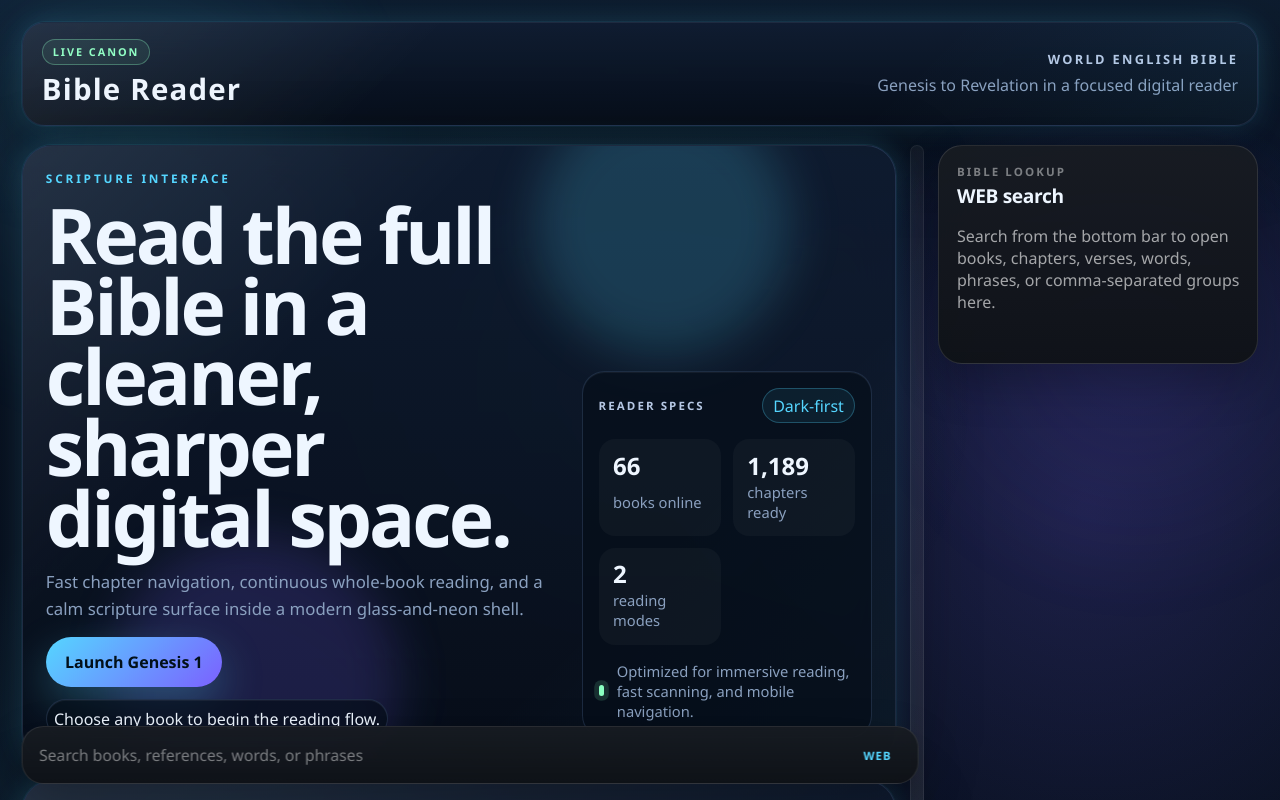
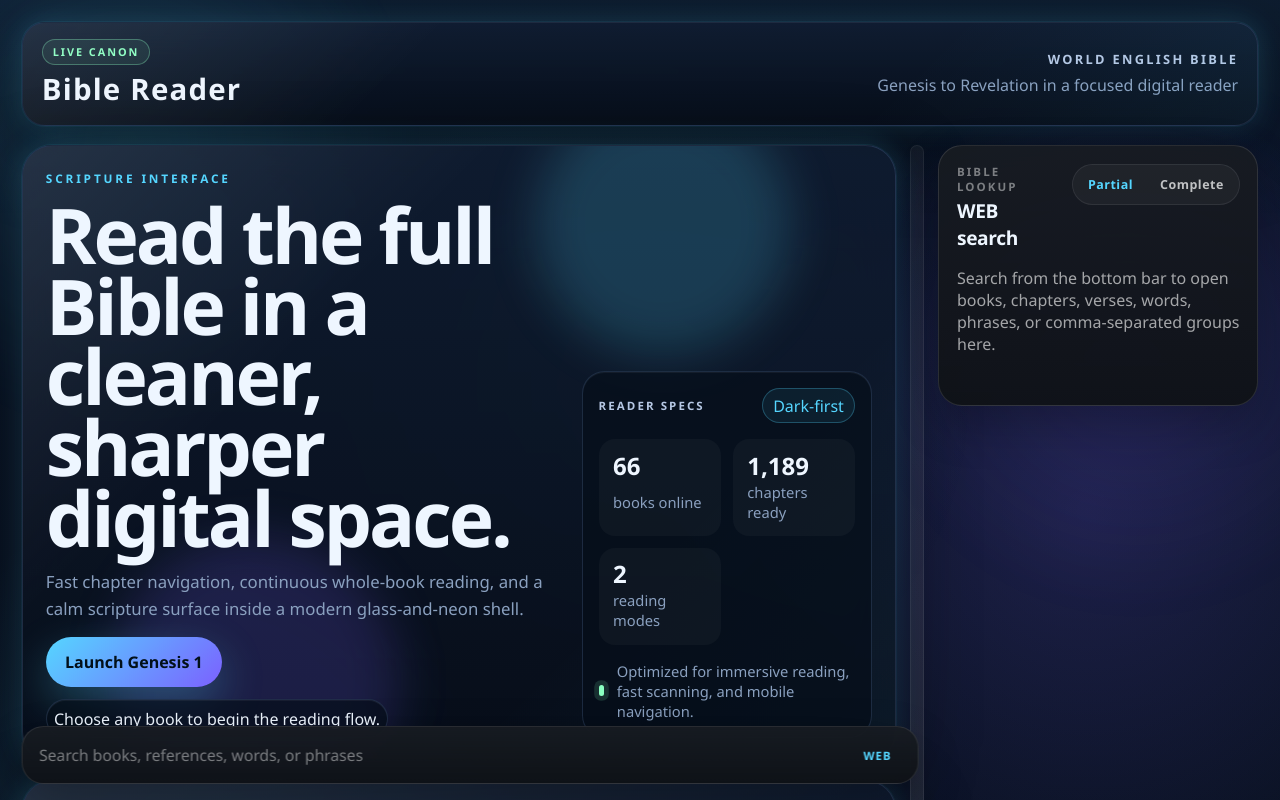
Before and after one commit to carldevhenderliter/BibleReader, a Next.js app: page / in a window 1280 px wide. Shown: the top 800 px of the page. Built offline with nearby package versions, Linux system fonts and the light colour scheme; no server answers.

Commit message:
Add search match mode toggle

```diff
--- a/app/components/BottomSearchBar.tsx
+++ b/app/components/BottomSearchBar.tsx
@@ -4,6 +4,7 @@ import { useEffect, useId, useRef } from "react";
 
 import { useLookup } from "@/app/components/LookupProvider";
 import { useReaderVersion } from "@/app/components/ReaderVersionProvider";
+import { SearchMatchModeToggle } from "@/app/components/SearchMatchModeToggle";
 import { SearchResultGroups } from "@/app/components/SearchResultGroups";
 import { getBibleVersionLabel } from "@/lib/bible/version";
 
@@ -15,11 +16,13 @@ export function BottomSearchBar() {
     isSplitViewActive,
     isOpen,
     isSearching,
+    matchMode,
     openSearch,
     query,
     queryParts,
     resultGroups,
     selectResult,
+    setMatchMode,
     setQuery
   } = useLookup();
   const inputId = useId();
@@ -62,13 +65,16 @@ export function BottomSearchBar() {
             id={trayId}
           >
             <div className="search-tray-header">
-              <div>
+              <div className="search-tray-header-main">
                 <p className="search-tray-kicker">Bible Search</p>
                 <h2 className="search-tray-title">{getBibleVersionLabel(version)} results</h2>
               </div>
-              <button className="search-close-button" onClick={closeSearch} type="button">
-                Close
-              </button>
+              <div className="search-tray-header-actions">
+                <SearchMatchModeToggle matchMode={matchMode} onChange={setMatchMode} />
+                <button className="search-close-button" onClick={closeSearch} type="button">
+                  Close
+                </button>
+              </div>
             </div>
             {!query.trim() ? (
               <p className="search-empty-copy">
--- a/app/components/LookupPane.tsx
+++ b/app/components/LookupPane.tsx
@@ -2,6 +2,7 @@
 
 import { useLookup } from "@/app/components/LookupProvider";
 import { useReaderVersion } from "@/app/components/ReaderVersionProvider";
+import { SearchMatchModeToggle } from "@/app/components/SearchMatchModeToggle";
 import { SearchResultGroups } from "@/app/components/SearchResultGroups";
 import { getBibleVersionLabel } from "@/lib/bible/version";
 
@@ -12,10 +13,12 @@ export function LookupPane() {
     isSplitViewActive,
     isOpen,
     isSearching,
+    matchMode,
     query,
     queryParts,
     resultGroups,
-    selectResult
+    selectResult,
+    setMatchMode
   } = useLookup();
   const { version } = useReaderVersion();
 
@@ -26,15 +29,18 @@ export function LookupPane() {
   return (
     <aside className="lookup-pane" aria-label="Lookup pane">
       <div className="lookup-pane-header">
-        <div>
+        <div className="lookup-pane-header-main">
           <p className="search-tray-kicker">Bible Lookup</p>
           <h2 className="search-tray-title">{getBibleVersionLabel(version)} search</h2>
         </div>
-        {query ? (
-          <button className="search-close-button" onClick={closeSearch} type="button">
-            Clear
-          </button>
-        ) : null}
+        <div className="lookup-pane-header-actions">
+          <SearchMatchModeToggle matchMode={matchMode} onChange={setMatchMode} />
+          {query ? (
+            <button className="search-close-button" onClick={closeSearch} type="button">
+              Clear
+            </button>
+          ) : null}
+        </div>
       </div>
       <div className="lookup-pane-body">
         {!isOpen || !query.trim() ? (
--- a/app/components/LookupProvider.tsx
+++ b/app/components/LookupProvider.tsx
@@ -12,15 +12,18 @@ import { usePathname, useRouter } from "next/navigation";
 
 import { useReaderVersion } from "@/app/components/ReaderVersionProvider";
 import { parseBibleSearchQueries, searchBibleGroups } from "@/lib/bible/search";
-import type { BibleSearchResultGroup } from "@/lib/bible/types";
+import type { BibleSearchResultGroup, SearchMatchMode } from "@/lib/bible/types";
 
 const SPLIT_VIEW_MEDIA_QUERY = "(min-width: 64rem)";
+const SEARCH_MATCH_MODE_STORAGE_KEY = "bible-reader.search-match-mode";
 
 type LookupContextValue = {
   query: string;
   queryParts: string[];
   setQuery: (value: string) => void;
   resultGroups: BibleSearchResultGroup[];
+  matchMode: SearchMatchMode;
+  setMatchMode: (value: SearchMatchMode) => void;
   isSplitViewActive: boolean;
   isOpen: boolean;
   isSearching: boolean;
@@ -54,16 +57,29 @@ function getSplitViewActive() {
   return getSplitViewMediaMatch() || getIsIpadDevice();
 }
 
+function normalizeSearchMatchMode(value: string | null): SearchMatchMode {
+  return value === "complete" ? "complete" : "partial";
+}
+
 export function LookupProvider({ children }: PropsWithChildren) {
   const router = useRouter();
   const pathname = usePathname();
   const { version } = useReaderVersion();
   const [query, setQuery] = useState("");
   const [resultGroups, setResultGroups] = useState<BibleSearchResultGroup[]>([]);
+  const [matchMode, setMatchMode] = useState<SearchMatchMode>("partial");
   const [isOpen, setIsOpen] = useState(false);
   const [isSearching, setIsSearching] = useState(false);
   const [isSplitViewActive, setIsSplitViewActive] = useState(() => getSplitViewActive());
   const queryParts = useMemo(() => parseBibleSearchQueries(query), [query]);
+
+  useEffect(() => {
+    setMatchMode(normalizeSearchMatchMode(window.localStorage.getItem(SEARCH_MATCH_MODE_STORAGE_KEY)));
+  }, []);
+
+  useEffect(() => {
+    window.localStorage.setItem(SEARCH_MATCH_MODE_STORAGE_KEY, matchMode);
+  }, [matchMode]);
 
   useEffect(() => {
     if (typeof window === "undefined" || typeof window.matchMedia !== "function") {
@@ -112,7 +128,7 @@ export function LookupProvider({ children }: PropsWithChildren) {
     setIsSearching(true);
     setResultGroups([]);
 
-    void searchBibleGroups(trimmedQuery, version).then((nextResults) => {
+    void searchBibleGroups(trimmedQuery, version, matchMode).then((nextResults) => {
       if (isCancelled) {
         return;
       }
@@ -124,7 +140,7 @@ export function LookupProvider({ children }: PropsWithChildren) {
     return () => {
       isCancelled = true;
     };
-  }, [isOpen, isSplitViewActive, query, version]);
+  }, [isOpen, isSplitViewActive, matchMode, query, version]);
 
   const value = useMemo<LookupContextValue>(
     () => ({
@@ -138,6 +154,8 @@ export function LookupProvider({ children }: PropsWithChildren) {
         }
       },
       resultGroups,
+      matchMode,
+      setMatchMode,
       isSplitViewActive,
       isOpen,
       isSearching,
@@ -173,7 +191,7 @@ export function LookupProvider({ children }: PropsWithChildren) {
         }
       }
     }),
-    [isOpen, isSearching, isSplitViewActive, query, queryParts, resultGroups, router]
+    [isOpen, isSearching, isSplitViewActive, matchMode, query, queryParts, resultGroups, router]
   );
 
   return <LookupContext.Provider value={value}>{children}</LookupContext.Provider>;
--- /dev/null
+++ b/app/components/SearchMatchModeToggle.tsx
@@ -0,0 +1,49 @@
+"use client";
+
+import type { SearchMatchMode } from "@/lib/bible/types";
+
+type SearchMatchModeToggleProps = {
+  matchMode: SearchMatchMode;
+  onChange: (value: SearchMatchMode) => void;
+};
+
+const SEARCH_MATCH_MODE_OPTIONS: Array<{
+  label: string;
+  value: SearchMatchMode;
+}> = [
+  {
+    label: "Partial",
+    value: "partial"
+  },
+  {
+    label: "Complete",
+    value: "complete"
+  }
+];
+
+export function SearchMatchModeToggle({
+  matchMode,
+  onChange
+}: SearchMatchModeToggleProps) {
+  return (
+    <div
+      aria-label="Search match mode"
+      className="search-match-mode-toggle"
+      role="group"
+    >
+      {SEARCH_MATCH_MODE_OPTIONS.map((option) => (
+        <button
+          aria-pressed={matchMode === option.value}
+          className={`search-match-mode-option${
+            matchMode === option.value ? " search-match-mode-option-active" : ""
+          }`}
+          key={option.value}
+          onClick={() => onChange(option.value)}
+          type="button"
+        >
+          {option.label}
+        </button>
+      ))}
+    </div>
+  );
+}
--- a/app/globals.css
+++ b/app/globals.css
@@ -1293,6 +1293,49 @@ select {
   margin-bottom: 1rem;
 }
 
+.search-tray-header-main,
+.lookup-pane-header-main {
+  min-width: 0;
+}
+
+.search-tray-header-actions,
+.lookup-pane-header-actions {
+  display: flex;
+  align-items: center;
+  justify-content: flex-end;
+  flex-wrap: wrap;
+  gap: 0.65rem;
+}
+
+.search-match-mode-toggle {
+  display: inline-flex;
+  align-items: center;
+  gap: 0.25rem;
+  padding: 0.22rem;
+  border: 1px solid rgba(255, 255, 255, 0.08);
+  border-radius: 999px;
+  background: rgba(255, 255, 255, 0.04);
+}
+
+.search-match-mode-option {
+  min-height: 2rem;
+  padding: 0.35rem 0.72rem;
+  border: 0;
+  border-radius: 999px;
+  background: transparent;
+  color: rgba(255, 255, 255, 0.72);
+  font-size: 0.78rem;
+  font-weight: 700;
+  letter-spacing: 0.04em;
+  cursor: pointer;
+}
+
+.search-match-mode-option-active {
+  background: rgba(var(--reader-accent-rgb), 0.18);
+  color: var(--reader-accent);
+  box-shadow: inset 0 0 0 1px rgba(var(--reader-accent-rgb), 0.2);
+}
+
 .search-tray-kicker,
 .search-tray-title,
 .search-result-description,
@@ -1994,6 +2037,15 @@ select {
     display: grid;
     grid-template-columns: 1fr;
   }
+
+  .search-tray-header {
+    align-items: stretch;
+    flex-direction: column;
+  }
+
+  .search-tray-header-actions {
+    justify-content: space-between;
+  }
 }
 
 @media (prefers-reduced-motion: reduce) {
--- a/lib/bible/search.ts
+++ b/lib/bible/search.ts
@@ -4,7 +4,8 @@ import type {
   BibleSearchResultGroup,
   BibleSearchVerseEntry,
   BookMeta,
-  BundledBibleVersion
+  BundledBibleVersion,
+  SearchMatchMode
 } from "@/lib/bible/types";
 import { getChapterHref } from "@/lib/bible/utils";
 
@@ -246,9 +247,22 @@ function dedupeSearchResults(results: BibleSearchResult[]) {
   });
 }
 
+function matchesVerseText(
+  normalizedVerseText: string,
+  normalizedQuery: string,
+  matchMode: SearchMatchMode
+) {
+  if (matchMode === "partial") {
+    return normalizedVerseText.includes(normalizedQuery);
+  }
+
+  return ` ${normalizedVerseText} `.includes(` ${normalizedQuery} `);
+}
+
 async function searchSingleBibleQuery(
   rawQuery: string,
-  version: BundledBibleVersion = DEFAULT_BIBLE_VERSION
+  version: BundledBibleVersion = DEFAULT_BIBLE_VERSION,
+  matchMode: SearchMatchMode = "partial"
 ): Promise<BibleSearchResult[]> {
   const query = normalizeValue(rawQuery);
   const normalizedBookQuery = normalizeBookValue(query);
@@ -377,7 +391,7 @@ async function searchSingleBibleQuery(
 
   const verseIndex = await loadVerseIndex(version);
   const verseResults = verseIndex
-    .filter((entry) => entry.normalizedText.includes(normalizedVerseQuery))
+    .filter((entry) => matchesVerseText(entry.normalizedText, normalizedVerseQuery, matchMode))
     .slice(0, MAX_VERSE_RESULTS)
     .map<BibleSearchResult>((entry) => ({
       type: "verse",
@@ -401,14 +415,16 @@ async function searchSingleBibleQuery(
 
 export async function searchBible(
   rawQuery: string,
-  version: BundledBibleVersion = DEFAULT_BIBLE_VERSION
+  version: BundledBibleVersion = DEFAULT_BIBLE_VERSION,
+  matchMode: SearchMatchMode = "partial"
 ): Promise<BibleSearchResult[]> {
-  return searchSingleBibleQuery(rawQuery, version);
+  return searchSingleBibleQuery(rawQuery, version, matchMode);
 }
 
 export async function searchBibleGroups(
   rawQuery: string,
-  version: BundledBibleVersion = DEFAULT_BIBLE_VERSION
+  version: BundledBibleVersion = DEFAULT_BIBLE_VERSION,
+  matchMode: SearchMatchMode = "partial"
 ): Promise<BibleSearchResultGroup[]> {
   const queries = parseBibleSearchQueries(rawQuery);
 
@@ -420,7 +436,7 @@ export async function searchBibleGroups(
     queries.map(async (query, index) => ({
       id: `group:${index}:${normalizeValue(query)}`,
       query,
-      results: await searchSingleBibleQuery(query, version),
+      results: await searchSingleBibleQuery(query, version, matchMode),
       emptyMessage: "No matches found in the active translation."
     }))
   );
--- a/lib/bible/types.ts
+++ b/lib/bible/types.ts
@@ -145,3 +145,5 @@ export type BibleSearchResultGroup = {
   results: BibleSearchResult[];
   emptyMessage?: string;
 };
+
+export type SearchMatchMode = "partial" | "complete";
```
Also changed, not shown: 2 other files (tests, documents, lock files or other folders).
